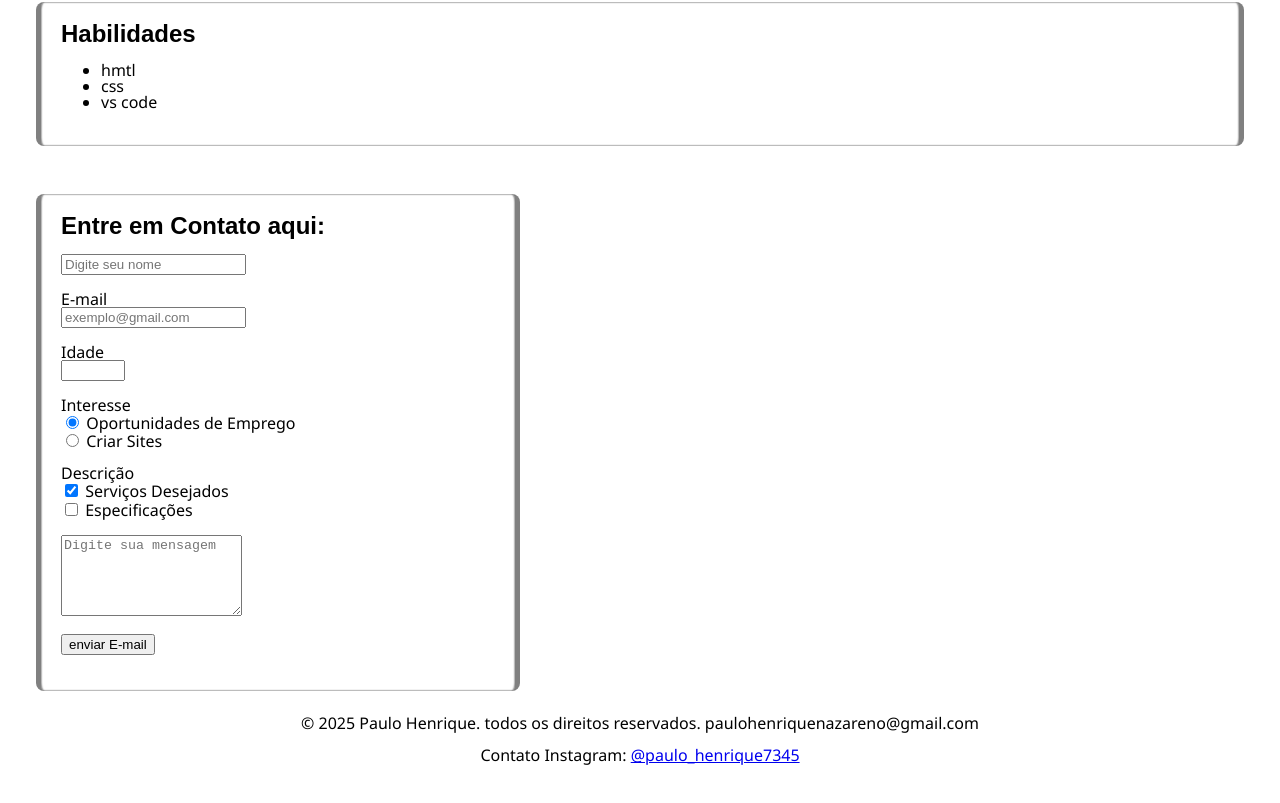
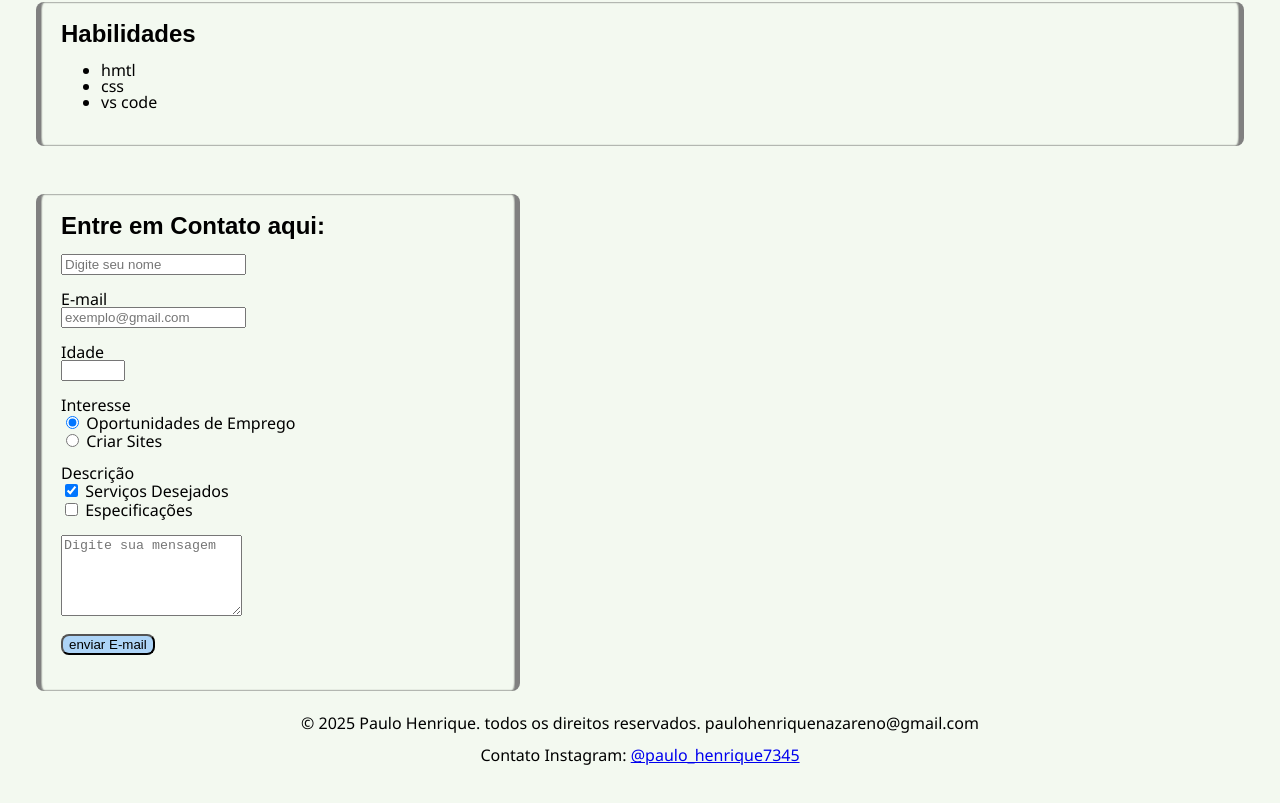
Before and after one commit to PauloHenriqueCMD/Final, a plain HTML site: page index.html in a window 1280 px wide. Shown: the part 984-1787 px from the top of the page. Drawn offline with Linux system fonts and the light colour scheme.

Commit message:
mudei a cor do botão

```diff
--- a/style.css
+++ b/style.css
@@ -20,7 +20,7 @@ h2 {
  body{
 
    font-family: 'segoe UI' , tahoma, Geneva, Verdana, sans-serif;
-   background-color:rgb(255, 255, 255);
+   background-color:rgb(243, 249, 240);
    color:black;
    line-height: 1.0;
    padding: 20px;
@@ -55,6 +55,11 @@ h1 {
    padding: 0;
 }
 
+button {
+   background-color: rgb(173, 212, 247);
+   border-radius: 8px;
+}
+
 .grid-container {
    display: grid;
    grid-template-columns: 500px 10px 10px;
```
